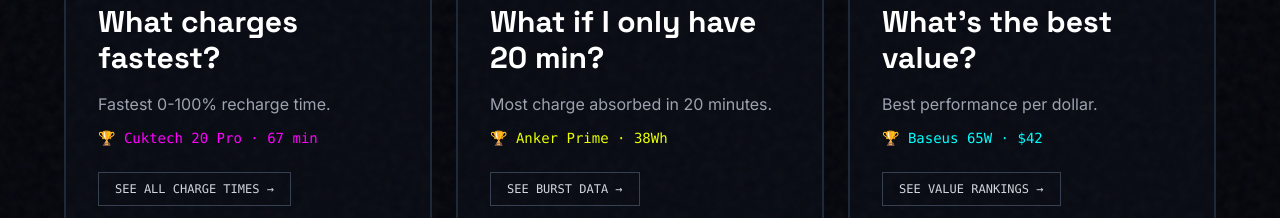
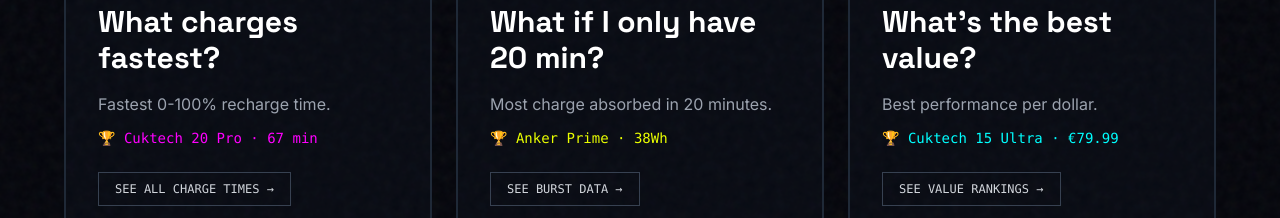
Before and after one commit to ayim/notindoors, a React (Vite) app: page / in a window 1280 px wide. Shown: the part 820-1038 px from the top of the page. Built offline with nearby package versions, Linux system fonts and the light colour scheme.

Commit message:
content: update best value champion to cuktech 15 ultra

```diff
--- a/src/App.jsx
+++ b/src/App.jsx
@@ -77,7 +77,7 @@ function HomePage() {
           </div>
           <h3 className="text-3xl font-display font-bold text-white mb-4 group-hover:text-neon-cyan transition-colors">What&apos;s the best value?</h3>
           <p className="text-gray-400 mb-3">Best performance per dollar.</p>
-          <p className="text-neon-cyan font-mono text-sm mb-6">🏆 Baseus 65W · $42</p>
+          <p className="text-neon-cyan font-mono text-sm mb-6">🏆 Cuktech 15 Ultra · €79.99</p>
           <span className="inline-block border border-gray-700 px-4 py-2 text-xs font-mono uppercase text-gray-300 group-hover:border-neon-cyan group-hover:text-neon-cyan transition-colors">
             See value rankings →
           </span>
```
